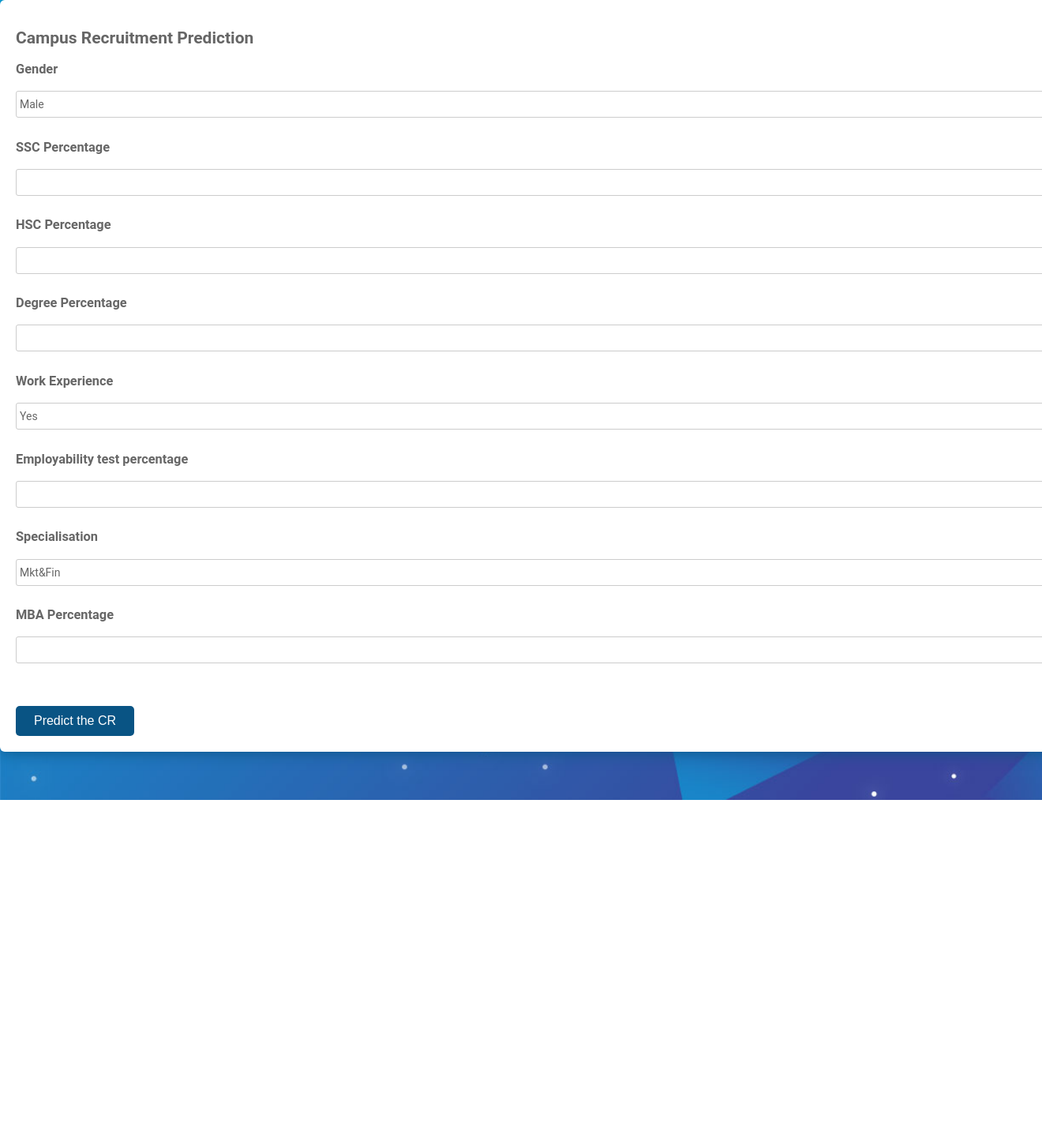
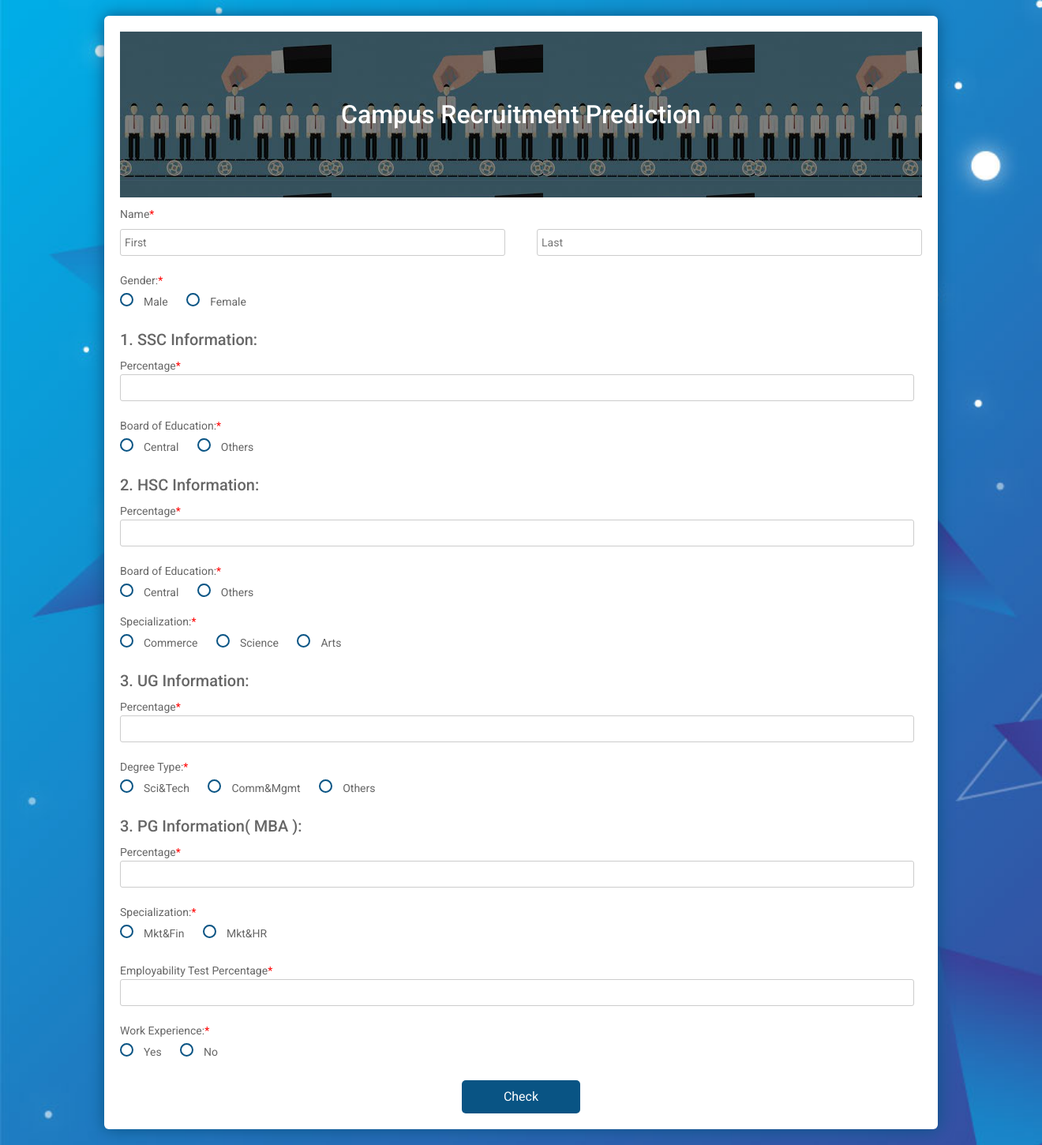
Before and after one commit to Kirushikesh/Campus_Recruitment_Prediction, a Flask app: page / in a window 1320 px wide; the page is wider, and only the part inside the window is pictured. Shown: that part at 79% size. Before the commit the page ends 1013 px from the top of that part, so only its background shows below. Run offline with Flask 2, Linux system fonts and the light colour scheme; parts of the project's set-up code (start-up, migrations or seed data) failed here and were passed over; some libraries are stand-ins or nearby versions.

Commit message:
Add files via upload

```diff
--- a/templates/home.html
+++ b/templates/home.html
@@ -1,52 +1,128 @@
 <!DOCTYPE html>
-<html lang="en">
-
+<html>
    <head>
-    <meta charset="UTF-8">
-    <meta name="viewport" content="width=device-width, initial-scale=1.0">
-    <title>Recruitment Prediction</title>
+      <title>CR Prediction</title>
+      <link href="https://fonts.googleapis.com/css?family=Roboto:300,400,500,700" rel="stylesheet">
+      <link rel="stylesheet" href="https://maxcdn.bootstrapcdn.com/bootstrap/4.0.0/css/bootstrap.min.css" integrity="sha384-Gn5384xqQ1aoWXA+058RXPxPg6fy4IWvTNh0E263XmFcJlSAwiGgFAW/dAiS6JXm" crossorigin="anonymous">
+      <link rel="stylesheet" href="https://use.fontawesome.com/releases/v5.5.0/css/all.css" integrity="sha384-B4dIYHKNBt8Bc12p+WXckhzcICo0wtJAoU8YZTY5qE0Id1GSseTk6S+L3BlXeVIU" crossorigin="anonymous">
       <link rel="stylesheet" type="text/css" href="{{ url_for('static', filename='main.css') }}">
    </head>
-
    <body>
-    <div style="color:blue">
+      <div class="testbox">
       <form action="{{ url_for('predict')}}" method="post">
-            <h2>Campus Recruitment Prediction</h2>
-
-            <h3>Gender</h3><select name="Gender" id="gender" required="required">
-                <option value="1">Male</option>
-                <option value="0">Female</option>
-            </select>
-
-            <h3>SSC Percentage</h3>
-            <input id="ssc_p" name="SSC Percentage" type="number" required min="0" max="100" step="0.01">
-
-            <h3>HSC Percentage</h3>
-            <input id="hsc_p" name="HSC Percentage" type="number" required min="0" max="100" step="0.01">
-
-            <h3>Degree Percentage</h3>
-            <input id="degree_p" name="Degree Percentage" type="number" required min="0" max="100" step="0.01">
-
-            <h3>Work Experience</h3><select name="Work Experience" id="workex" required="required">
-                <option value="1">Yes</option>
-                <option value="0">No</option>
-            </select>
-
-            <h3>Employability test percentage</h3>
-            <input id="etest_p" name="Employability test percentage" type="number" required min="0" max="100" step="0.01">
-
-            <h3>Specialisation</h3><select name="Specialisation" id="specialisation" required="required">
-                <option value="0">Mkt&Fin</option>
-                <option value="1">Mkt&HR</option>
-            </select>
-
-            <h3>MBA Percentage</h3>
-            <input id="mba_p" name="MBA Percentage" type="number" min="0" max="100" step="0.01" required>
-
-            <br><br><br><button id="sub" type="submit ">Predict the CR</button>
-            <br>
+         <div class="banner">
+            <h1>Campus Recruitment Prediction</h1>
+         </div>
+         {% with messages = get_flashed_messages(with_categories=true) %}
+            {% if messages %}
+            {% for category, message in messages %}
+                <div class="alert alert-{{ category }}">
+                {{ message }}
+                </div>
+            {% endfor %}
+            {% endif %}
+        {% endwith %}
+         <div class="item">
+            <label for="name">Name<span class="required">*</span></label>
+            <div class="city-item">
+               <input type="text" name="First_name" placeholder="First" />
+               <input type="text" name="Last_name" placeholder="Last" />
+            </div>
+         </div>
+         <div class="question">
+            <p>Gender:<span class="required">*</span></p>
+            <div class="question-answer">
+               <input type="radio" value="M" id="radio_1" name="gender" required/>
+               <label for="radio_1" class="radio"><span>Male</span></label>
+               <input type="radio" value="F" id="radio_2" name="gender" required/>
+               <label for="radio_2" class="radio"><span>Female</span></label>
+            </div>
+         </div>
+         <h5>1. SSC Information:</h5>
+         <div class="item">
+            <p>Percentage<span class="required">*</span></p>
+            <input type="number" required min="0" max="100" step="0.01" name="ssc p" required/>
+         </div>
+         <div class="question">
+            <p>Board of Education:<span class="required">*</span></p>
+            <div class="question-answer">
+               <input type="radio" value="Central" id="radio_3" name="ssc boe" required/>
+               <label for="radio_3" class="radio"><span>Central</span></label>
+               <input type="radio" value="Others" id="radio_4" name="ssc boe" required/>
+               <label for="radio_4" class="radio"><span>Others</span></label>
+            </div>
+         </div>
+         <h5>2. HSC Information:</h5>
+         <div class="item">
+            <p>Percentage<span class="required">*</span></p>
+            <input type="number" required min="0" max="100" step="0.01" name="hsc p" required/>
+         </div>
+         <div class="question">
+            <p>Board of Education:<span class="required">*</span></p>
+            <div class="question-answer">
+               <input type="radio" value="Central" id="radio_5" name="hsc boe" required/>
+               <label for="radio_5" class="radio"><span>Central</span></label>
+               <input type="radio" value="Others" id="radio_6" name="hsc boe" required/>
+               <label for="radio_6" class="radio"><span>Others</span></label>
+            </div>
+            <div class="question">
+               <p>Specialization:<span class="required">*</span></p>
+               <div class="question-answer">
+                  <input type="radio" value="Commerce" id="radio_7" name="hsc spec" required/>
+                  <label for="radio_7" class="radio"><span>Commerce</span></label>
+                  <input type="radio" value="Science" id="radio_8" name="hsc spec" required/>
+                  <label for="radio_8" class="radio"><span>Science</span></label>
+                  <input type="radio" value="Arts" id="radio_9" name="hsc spec" required/>
+                  <label for="radio_9" class="radio"><span>Arts</span></label>
+               </div>
+            </div>
+            <h5>3. UG Information:</h5>
+            <div class="item">
+               <p>Percentage<span class="required">*</span></p>
+               <input type="number" required min="0" max="100" step="0.01" name="ug p" required/>
+            </div>
+            <div class="question">
+               <p>Degree Type:<span class="required">*</span></p>
+               <div class="question-answer">
+                  <input type="radio" value="Sci&Tech" id="radio_10" name="ug dt" required/>
+                  <label for="radio_10" class="radio"><span>Sci&Tech</span></label>
+                  <input type="radio" value="Comm&Mgmt" id="radio_11" name="ug dt" required/>
+                  <label for="radio_11" class="radio"><span>Comm&Mgmt</span></label>
+                  <input type="radio" value="Others" id="radio_12" name="ug dt" required/>
+                  <label for="radio_12" class="radio"><span>Others</span></label>
+               </div>
+            </div>
+            <h5>3. PG Information( MBA ):</h5>
+            <div class="item">
+               <p>Percentage<span class="required">*</span></p>
+               <input type="number" required min="0" max="100" step="0.01" name="pg p" required/>
+            </div>
+            <div class="question">
+               <p>Specialization:<span class="required">*</span></p>
+               <div class="question-answer">
+                  <input type="radio" value="Mkt&Fin" id="radio_13" name="pg spec" required/>
+                  <label for="radio_13" class="radio"><span>Mkt&Fin</span></label>
+                  <input type="radio" value="Mkt&HR" id="radio_14" name="pg spec" required/>
+                  <label for="radio_14" class="radio"><span>Mkt&HR</span></label>
+               </div>
+            </div>
+            <div class="item">
+               <p>Employability Test Percentage<span class="required">*</span></p>
+               <input type="number" required min="0" max="100" step="0.01" name="etest p" required/>
+            </div>
+            <div class="question">
+               <p>Work Experience:<span class="required">*</span></p>
+               <div class="question-answer">
+                  <input type="radio" value="Yes" id="radio_15" name="work ex" required/>
+                  <label for="radio_15" class="radio"><span>Yes</span></label>
+                  <input type="radio" value="No" id="radio_16" name="work ex" required/>
+                  <label for="radio_16" class="radio"><span>No</span></label>
+               </div>
+            </div>
+            <div class="btn-block">
+               <button type="submit" href="/">Check</button>
+            </div>
       </form>
-        <br><br><h3>{{ prediction_text }}<h3>
       </div>
    </body>
 </html>
```
Lines whose indentation alone changed are shown as unchanged.
